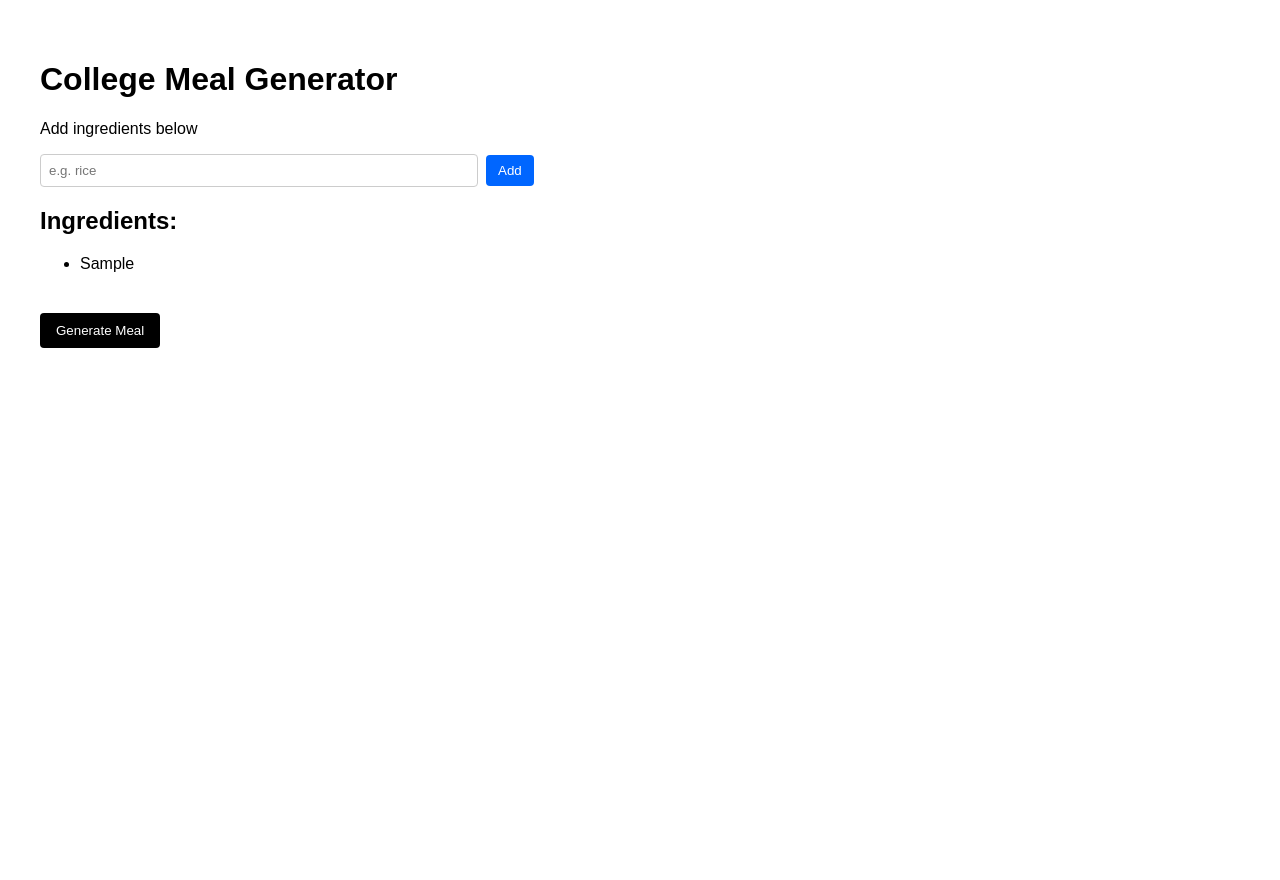
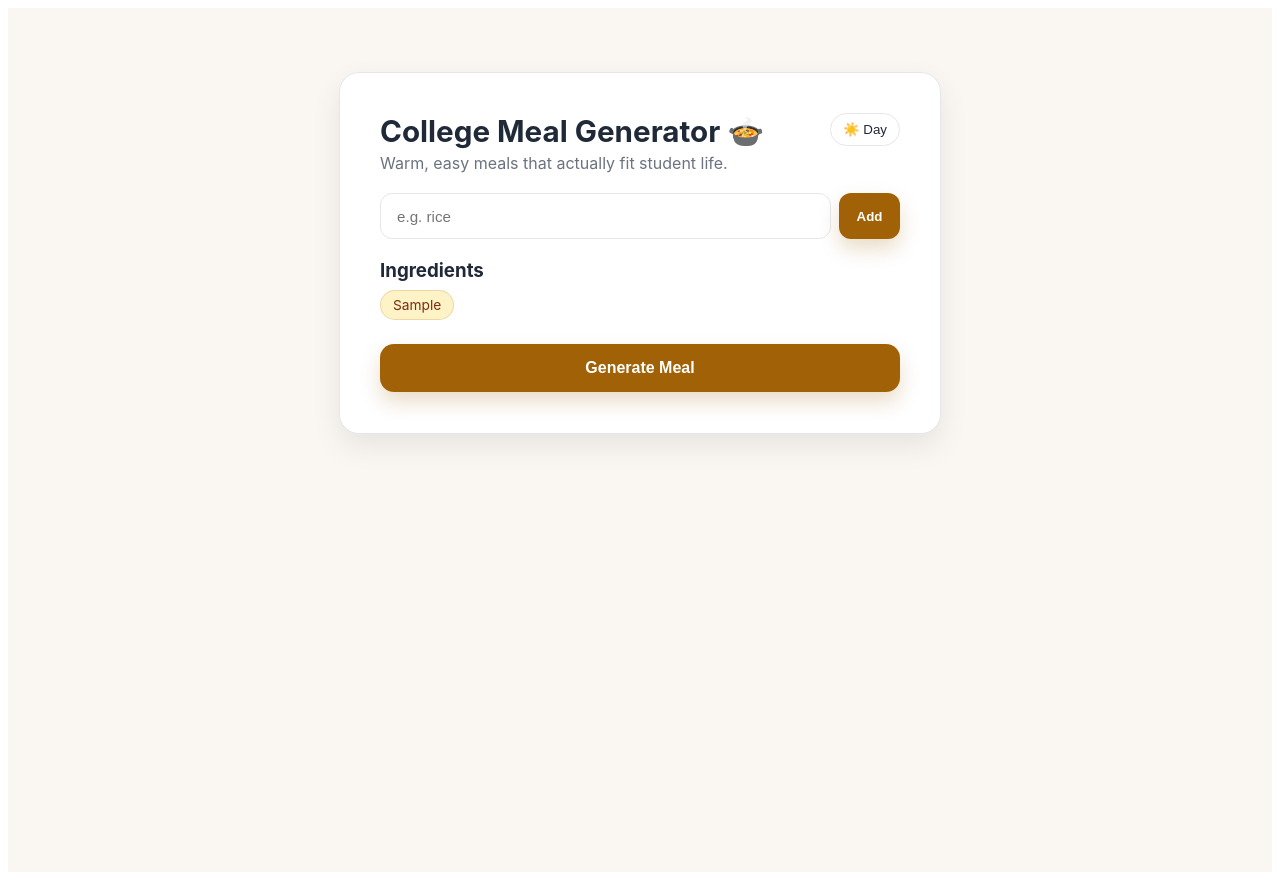
Before and after one commit to alishlish/collegemealai, a React (Vite) app in the folder client/: page / in a window 1280 px wide. Both pictures are taken after typing "Sample" into the empty fields and a click on the button "Add". Before the commit the page ends 800 px from the top, so only its background shows below. Built offline with nearby package versions, Linux system fonts and the light colour scheme.

Commit message:
cozy UI polish: dark mode, loading dots, color palette, tabs, hover/press animations

```diff
--- /dev/null
+++ b/client/src/App.css
@@ -0,0 +1,232 @@
+:root {
+  --bg: #faf7f2;
+  --card: #ffffff;
+  --text: #1f2937;
+  --muted: #6b7280;
+
+  --accent: #a16207;      /* coffee/caramel */
+  --accent-soft: #fef3c7; /* butter */
+  --chip-text: #7c2d12;
+
+  --border: #e5e7eb;
+  --shadow: 0 12px 30px rgba(0, 0, 0, 0.08);
+
+  --radius-lg: 20px;
+  --radius-md: 14px;
+  --radius-sm: 12px;
+
+  --trans: 160ms cubic-bezier(.2,.8,.2,1);
+}
+
+/* Dark cozy night mode */
+[data-theme="dark"] {
+  --bg: #111827;      /* deep slate */
+  --card: #0b1220;    /* darker card */
+  --text: #f9fafb;
+  --muted: #a1a1aa;
+
+  --accent: #f59e0b;      /* warm amber pops in dark */
+  --accent-soft: rgba(245, 158, 11, 0.18);
+  --chip-text: #fcd34d;
+
+  --border: rgba(255, 255, 255, 0.12);
+  --shadow: 0 16px 40px rgba(0, 0, 0, 0.45);
+}
+
+/* ---------- Layout ---------- */
+.page {
+  min-height: 100vh;
+  background: var(--bg);
+  display: flex;
+  justify-content: center;
+  align-items: flex-start;
+  padding-top: 4rem;
+  font-family: Inter, system-ui, -apple-system, Segoe UI, Roboto, Arial, sans-serif;
+  color: var(--text);
+}
+
+.card {
+  width: 100%;
+  max-width: 520px;
+  background: var(--card);
+  border-radius: var(--radius-lg);
+  box-shadow: var(--shadow);
+  padding: 2.5rem;
+  border: 1px solid var(--border);
+}
+
+/* ---------- Header ---------- */
+.headerRow {
+  display: flex;
+  align-items: flex-start;
+  justify-content: space-between;
+  gap: 1rem;
+  margin-bottom: 1.25rem;
+}
+
+.title {
+  font-size: 1.85rem;
+  font-weight: 650;
+  margin: 0 0 0.25rem 0;
+}
+
+.subtitle {
+  margin: 0;
+  color: var(--muted);
+}
+
+/* Dark mode toggle */
+.toggle {
+  border: 1px solid var(--border);
+  background: transparent;
+  color: var(--text);
+  border-radius: 999px;
+  padding: 0.5rem 0.75rem;
+  cursor: pointer;
+  transition: transform var(--trans), background var(--trans), border-color var(--trans);
+}
+.toggle:hover {
+  background: rgba(0,0,0,0.04);
+}
+[data-theme="dark"] .toggle:hover {
+  background: rgba(255,255,255,0.06);
+}
+.toggle:active {
+  transform: scale(0.98);
+}
+
+/* ---------- Input row ---------- */
+.row {
+  display: flex;
+  gap: 0.5rem;
+  margin-bottom: 1.25rem;
+}
+
+.input {
+  flex: 1;
+  padding: 0.85rem 1rem;
+  border-radius: var(--radius-sm);
+  border: 1px solid var(--border);
+  font-size: 0.95rem;
+  background: transparent;
+  color: var(--text);
+  outline: none;
+  transition: border-color var(--trans), box-shadow var(--trans);
+}
+.input:focus {
+  border-color: color-mix(in srgb, var(--accent) 40%, var(--border));
+  box-shadow: 0 0 0 4px color-mix(in srgb, var(--accent) 22%, transparent);
+}
+
+/* ---------- Buttons (hover + press animation) ---------- */
+.btn {
+  border: none;
+  border-radius: var(--radius-sm);
+  padding: 0.85rem 1.1rem;
+  cursor: pointer;
+  font-weight: 550;
+  transition: transform var(--trans), filter var(--trans), box-shadow var(--trans);
+  user-select: none;
+  will-change: transform;
+}
+
+.btnPrimary {
+  background: var(--accent);
+  color: white;
+  box-shadow: 0 10px 20px color-mix(in srgb, var(--accent) 22%, transparent);
+}
+
+.btnPrimary:hover {
+  filter: brightness(1.04);
+  transform: translateY(-1px);
+}
+
+.btnPrimary:active {
+  transform: translateY(0px) scale(0.98);
+  filter: brightness(0.98);
+}
+
+.btnFull {
+  width: 100%;
+  border-radius: var(--radius-md);
+  padding: 0.95rem;
+  font-size: 1rem;
+  margin-top: 0.25rem;
+}
+
+/* ---------- Ingredients chips ---------- */
+.sectionTitle {
+  margin: 0 0 0.5rem 0;
+  font-weight: 650;
+}
+
+.chips {
+  list-style: none;
+  display: flex;
+  flex-wrap: wrap;
+  gap: 8px;
+  padding: 0;
+  margin: 0 0 1.25rem 0;
+}
+
+.chip {
+  background: var(--accent-soft);
+  color: var(--chip-text);
+  padding: 6px 12px;
+  border-radius: 999px;
+  font-size: 0.86rem;
+  border: 1px solid color-mix(in srgb, var(--accent) 18%, transparent);
+}
+
+/* ---------- Result styles ---------- */
+.result {
+  margin-top: 1.75rem;
+}
+
+.resultTitle {
+  margin: 0 0 0.5rem 0;
+}
+
+.muted {
+  color: var(--muted);
+  margin-top: 0.9rem;
+}
+
+/* ---------- Cozy info box ---------- */
+.infoBox {
+  margin-top: 1.25rem;
+  background: color-mix(in srgb, var(--accent) 10%, transparent);
+  border: 1px solid color-mix(in srgb, var(--accent) 18%, transparent);
+  padding: 1rem;
+  border-radius: var(--radius-sm);
+}
+
+/* ---------- Simmering loading dots ---------- */
+.simmer {
+  display: inline-flex;
+  align-items: center;
+  gap: 8px;
+}
+
+.dots {
+  display: inline-flex;
+  gap: 4px;
+  transform: translateY(1px);
+}
+
+.dot {
+  width: 6px;
+  height: 6px;
+  border-radius: 999px;
+  background: var(--muted);
+  opacity: 0.35;
+  animation: bop 1s infinite;
+}
+
+.dot:nth-child(2) { animation-delay: 150ms; }
+.dot:nth-child(3) { animation-delay: 300ms; }
+
+@keyframes bop {
+  0%, 80%, 100% { transform: translateY(0); opacity: 0.35; }
+  40% { transform: translateY(-4px); opacity: 0.95; }
+}
--- a/client/src/App.tsx
+++ b/client/src/App.tsx
@@ -1,4 +1,5 @@
-import { useState } from "react";
+import { useEffect, useMemo, useState } from "react";
+import "./App.css";
 
 type Recipe = {
   title: string;
@@ -8,18 +9,31 @@ type Recipe = {
 
 function getCollegeReality(recipe: Recipe) {
   const stepsCount = recipe.steps.length;
-
-  const tags = [];
+  const tags: string[] = [];
 
   if (stepsCount <= 5) tags.push("Quick to make");
   if (stepsCount <= 7) tags.push("Low effort");
-  if (!recipe.ingredients.some(i => i.toLowerCase().includes("oven")))
+  if (!recipe.ingredients.some((i) => i.toLowerCase().includes("oven"))) {
     tags.push("No oven needed");
+  }
 
   tags.push("Minimal cleanup");
   tags.push("College-friendly");
 
   return tags;
+}
+
+function LoadingDots() {
+  return (
+    <span className="simmer">
+      Generating something cozy
+      <span className="dots" aria-hidden="true">
+        <span className="dot" />
+        <span className="dot" />
+        <span className="dot" />
+      </span>
+    </span>
+  );
 }
 
 function App() {
@@ -28,75 +42,27 @@ function App() {
   const [recipe, setRecipe] = useState<Recipe | null>(null);
   const [loading, setLoading] = useState(false);
 
-  return (
-    <div
-      style={{
-        padding: "2rem",
-        fontFamily: "sans-serif",
-        maxWidth: "600px",
-      }}
-    >
-      <h1>College Meal Generator</h1>
-      <p>Add ingredients below</p>
+  // Cozy night mode toggle
+  const [theme, setTheme] = useState<"light" | "dark">(() => {
+    const saved = localStorage.getItem("theme");
+    return saved === "dark" ? "dark" : "light";
+  });
 
-      {/* Input + Add button */}
-      <div style={{ marginBottom: "1rem" }}>
-        <input
-          type="text"
-          value={ingredientInput}
-          onChange={(e) => setIngredientInput(e.target.value)}
-          placeholder="e.g. rice"
-          style={{
-            padding: "8px",
-            width: "70%",
-            marginRight: "8px",
-            border: "1px solid #ccc",
-            borderRadius: "4px",
-          }}
-        />
+  useEffect(() => {
+    document.documentElement.setAttribute("data-theme", theme);
+    localStorage.setItem("theme", theme);
+  }, [theme]);
 
-        <button
-          onClick={() => {
-            if (ingredientInput.trim() !== "") {
-              setIngredients([...ingredients, ingredientInput.trim()]);
+  const realityTags = useMemo(() => (recipe ? getCollegeReality(recipe) : []), [recipe]);
+
+  const handleAddIngredient = () => {
+    const trimmed = ingredientInput.trim();
+    if (!trimmed) return;
+    setIngredients((prev) => [...prev, trimmed]);
     setIngredientInput("");
-            }
-          }}
-          style={{
-            padding: "8px 12px",
-            backgroundColor: "#0066ff",
-            color: "white",
-            border: "none",
-            borderRadius: "4px",
-            cursor: "pointer",
-          }}
-        >
-          Add
-        </button>
-      </div>
+  };
 
-      {/* Ingredient list */}
-      <div>
-        <h2>Ingredients:</h2>
-        <ul>
-          {ingredients.map((item, idx) => (
-            <li key={idx}> {item}</li>
-          ))}
-        </ul>
-      </div>
-
-      {/* Generate button */}
-      <button
-        style={{
-          marginTop: "1.5rem",
-          padding: "10px 16px",
-          backgroundColor: "black",
-          color: "white",
-          border: "none",
-          borderRadius: "4px",
-          cursor: "pointer",
-        }}
-        onClick={async () => {
+  const handleGenerateMeal = async () => {
     if (ingredients.length === 0) {
       alert("Add at least one ingredient");
       return;
@@ -104,12 +70,11 @@ function App() {
 
     try {
       setLoading(true);
+      setRecipe(null);
 
       const res = await fetch("http://localhost:5001/api/generate", {
         method: "POST",
-              headers: {
-                "Content-Type": "application/json",
-              },
+        headers: { "Content-Type": "application/json" },
         body: JSON.stringify({ ingredients }),
       });
 
@@ -120,44 +85,96 @@ function App() {
     } finally {
       setLoading(false);
     }
+  };
+
+  return (
+    <div className="page">
+      <div className="card">
+        <div className="headerRow">
+          <div>
+            <h1 className="title">College Meal Generator 🍲</h1>
+            <p className="subtitle">Warm, easy meals that actually fit student life.</p>
+          </div>
+
+          <button
+            className="toggle"
+            onClick={() => setTheme((t) => (t === "dark" ? "light" : "dark"))}
+            aria-label="Toggle dark mode"
+            title="Toggle cozy night mode"
+          >
+            {theme === "dark" ? "🌙 Night" : "☀️ Day"}
+          </button>
+        </div>
+
+        <div className="row">
+          <input
+            className="input"
+            type="text"
+            value={ingredientInput}
+            onChange={(e) => setIngredientInput(e.target.value)}
+            placeholder="e.g. rice"
+            onKeyDown={(e) => {
+              if (e.key === "Enter") handleAddIngredient();
             }}
-      >
+          />
+
+          <button className="btn btnPrimary" onClick={handleAddIngredient}>
+            Add
+          </button>
+        </div>
+
+        {ingredients.length > 0 && (
+          <>
+            <h3 className="sectionTitle">Ingredients</h3>
+            <ul className="chips">
+              {ingredients.map((item, idx) => (
+                <li key={idx} className="chip">
+                  {item}
+                </li>
+              ))}
+            </ul>
+          </>
+        )}
+
+        <button className="btn btnPrimary btnFull" onClick={handleGenerateMeal}>
           Generate Meal
         </button>
 
-      {/* Loading + Result */}
-      {loading && <p style={{ marginTop: "1rem" }}>Generating meal...</p>}
+        {loading && (
+          <p className="muted">
+            <LoadingDots />
+          </p>
+        )}
 
         {recipe && (
-        <div style={{ marginTop: "2rem" }}>
-          <h2>{recipe.title}</h2>
+          <div className="result">
+            <h2 className="resultTitle">{recipe.title}</h2>
 
-          <h3>Ingredients</h3>
+            <h4>Ingredients</h4>
             <ul>
               {recipe.ingredients.map((ing, idx) => (
                 <li key={idx}>{ing}</li>
               ))}
             </ul>
 
-          <h3>Steps</h3>
+            <h4>Steps</h4>
             <ol>
               {recipe.steps.map((step, idx) => (
                 <li key={idx}>{step}</li>
               ))}
             </ol>
-        </div>
-      )}
 
-      {recipe && (
-        <div style={{ marginTop: "1.5rem" }}>
-          <h3>College Reality Check</h3>
-          <ul>
-            {getCollegeReality(recipe).map((tag, idx) => (
+            <div className="infoBox">
+              <strong>College Reality Check</strong>
+              <ul style={{ marginTop: "0.5rem" }}>
+                {realityTags.map((tag, idx) => (
                   <li key={idx}>✔️ {tag}</li>
                 ))}
               </ul>
             </div>
+          </div>
         )}
+      </div>
     </div>
   );
 }
```
Lines whose indentation alone changed are shown as unchanged.
